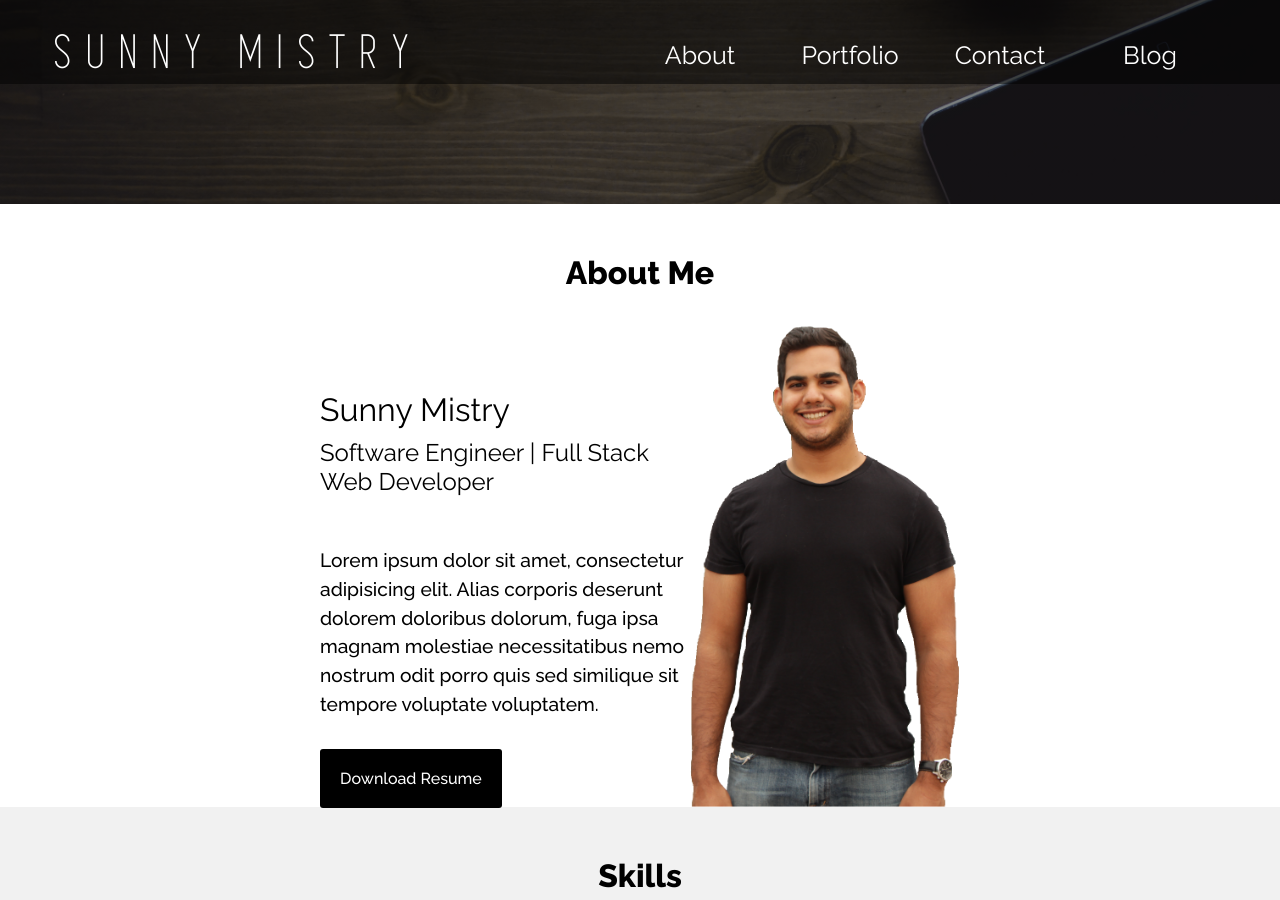
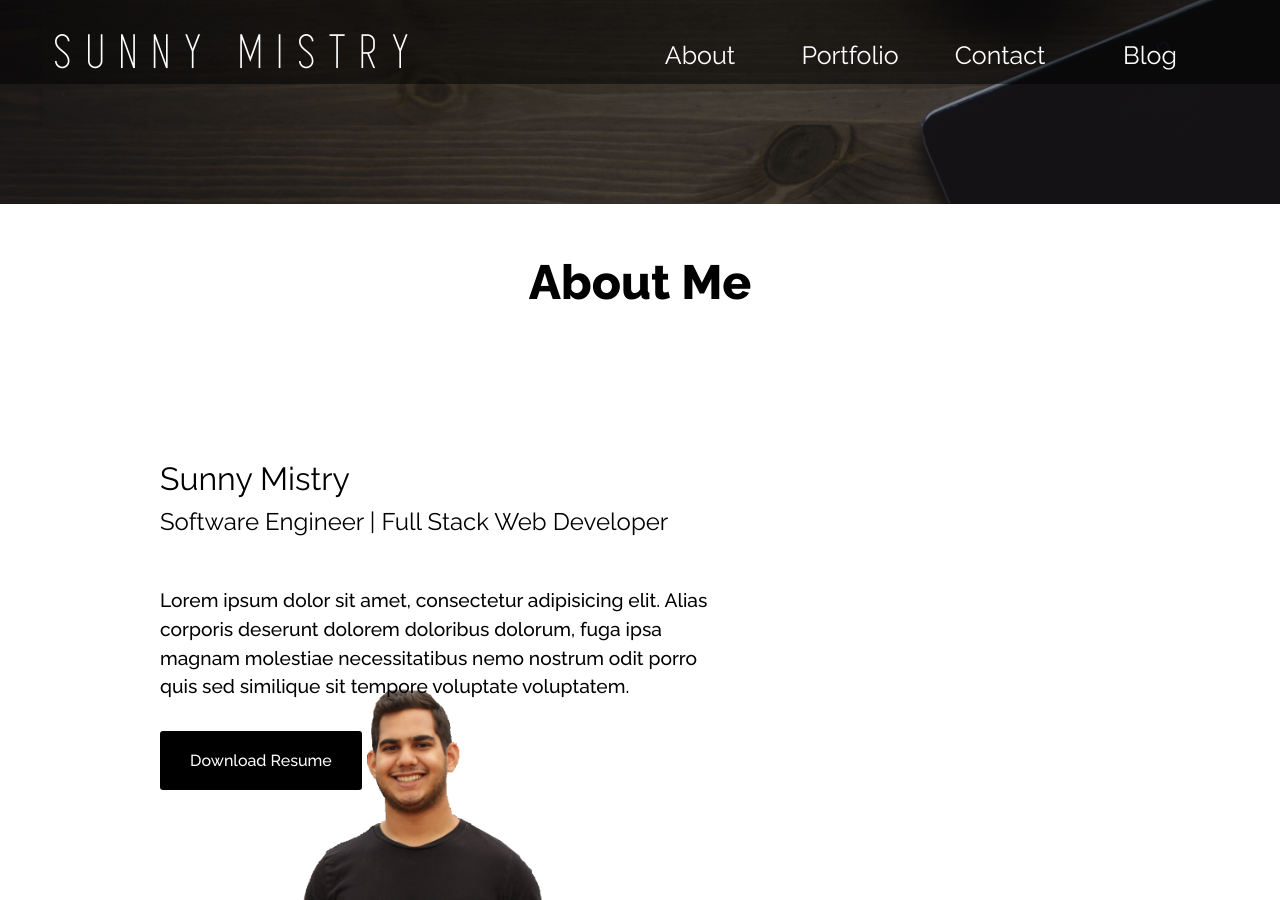
Before and after one commit to sunnymis/sunnymistry.dev, a Jekyll site: the page built from index.html, in a window 1280 px wide and 900 px high, scrolled down 696 px. Built offline with Jekyll 4.4.1, drawn with Linux system fonts in a browser that asks for light colours.

Commit message:
About me section complete

```diff
--- a/_includes/landing.html
+++ b/_includes/landing.html
@@ -15,17 +15,15 @@
     </section>
 
     <section class="about" id="about">
-        <h2>About Me</h2>
+        <h2 class="section-title">About Me</h2>
         <div class="about-content">
-            <div class="sunny-landing-image">
-            </div>
             <div class="about-text">
                 <h3>Sunny Mistry</h3>
                 <h4>Software Engineer | Full Stack Web Developer</h4>
                 <p>Lorem ipsum dolor sit amet, consectetur adipisicing elit. Alias corporis deserunt dolorem doloribus dolorum, fuga ipsa magnam molestiae necessitatibus nemo nostrum odit porro quis sed similique sit tempore voluptate voluptatem.</p>
                 <a href="#" class="about-btn">Download Resume</a>
             </div>
-
+            <div class="sunny-image"></div>
         </div>
     </section>
     <section class="skills">
--- a/_sass/landing.scss
+++ b/_sass/landing.scss
@@ -12,6 +12,17 @@
 @media only screen and (max-width : 480px) {  }
 /* Extra Small Devices, Phones */
 @media only screen and (max-width : 375px) {  }
+
+
+/**
+  COMMON STYLES
+*/
+.section-title {
+    font-size: 3em;
+    padding: 50px 0;
+    text-align: center;
+}
+
 
 .landing {
     height: 100vh;
@@ -83,36 +94,87 @@
     }
 }
 
+
+
 .about {
-    height: 553px;
     position: relative;
-    h2 {
-        text-align: center;
-        margin-top: 50px;
-        font-size: 2em;
-        margin-bottom: 100px;
-    }
+
     .about-content {
         width: 50%;
         margin: 0 auto;
-        .sunny-landing-image {
+        position: relative;
+
+        /* Large Devices, Wide Screens */
+        @media only screen and (max-width : 1440px) {
+            width: 75%;
+        }
+        /* Large Devices, Wide Screens */
+        @media only screen and (max-width : 1200px) {
+            width: 100%;
+        }
+
+        .sunny-image {
             display: inline-block;
             width: 30%;
-            height: 100%;
-            position: absolute;
-            right: 250px;
-            bottom: -53px;
+            height: 500px;
             background-image: url(../src/img/sunnyNoBG.png);
             background-size: auto 500px;
-            z-index: 99;
             background-repeat: no-repeat;
-            img {
-                overflow: hidden;
-                height: 500px;
+            /* Large Devices, Wide Screens */
+            @media only screen and (max-width : 1440px) {
+                width: 320px;
+                margin-left: 80px;
             }
+            /* Large Devices, Wide Screens */
+            @media only screen and (max-width : 1200px) {
+                margin: 0;
+                width: 30%;
+            }
+            /* Small Devices, Tablets */
+            @media only screen and (max-width : 768px) {
+                width: 40%;
+            }
+            /* Extra Small Devices, Phones */
+            @media only screen and (max-width : 480px) {
+                transform: translateY(-440px);
+                width: 80%;
+                margin-left: 30px;
+            }
+            /* Extra Small Devices, Phones */
+            @media only screen and (max-width : 375px) {
+                transform: translateY(-470px);
+                margin-left: 20px;
+            }
+
+
+
         }
         .about-text {
             width: 60%;
+            display: inline-block;
+            vertical-align: top;
+            position: relative;
+            top: 100px;
+
+            /* Large Devices, Wide Screens */
+            @media only screen and (max-width : 1200px) {
+                margin-left: 50px;
+            }
+            /* Small Devices, Tablets */
+            @media only screen and (max-width : 768px) {
+                width: 50%;
+            }
+            /* Extra Small Devices, Phones */
+            @media only screen and (max-width : 480px) {
+                transform: translateY(375px);
+                width: 100%;
+                margin: 0 auto;
+                text-align: center;
+                p {
+                    text-align: left;
+                    margin: 0 20px;
+                }
+            }
 
             h3 {
                 font-size: 2em;
@@ -133,7 +195,7 @@
             }
             a {
                 color: white;
-                padding: 20px;
+                padding: 20px 30px;
                 background-color: black;
                 border-radius: 3px;
             }
```
Also changed, not shown: src/img/sunnyNoBG2.png (added), src/img/sunnyNoBGCopy.png (added).
